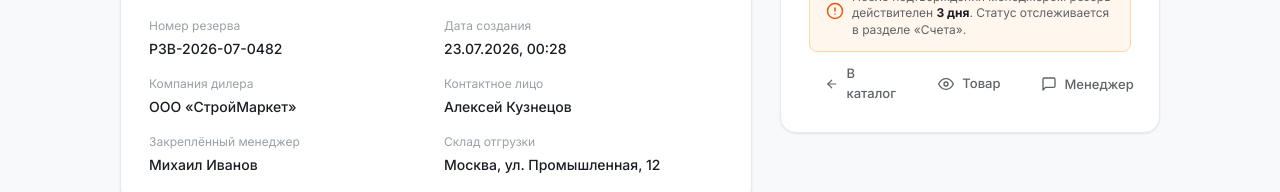
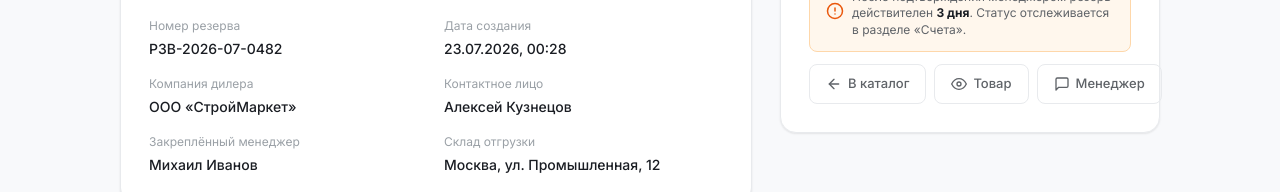
Before and after one commit to smartmoneymoscow-cell/B2B_dealer, a plain HTML site: page reservation.html in a window 1280 px wide. Shown: the part 639-831 px from the top of the page. Drawn offline with Linux system fonts and the light colour scheme.

Commit message:
fix: align back buttons in reservation sidebar

```diff
--- a/reservation.html
+++ b/reservation.html
@@ -144,8 +144,8 @@
   .btn-primary:hover { background: var(--accent-hover); box-shadow: 0 4px 14px rgba(37,99,235,0.35); }
   .btn-secondary { background: var(--bg); color: var(--text-primary); border: 1px solid var(--border); }
   .btn-secondary:hover { background: #f1f3f4; }
-  .btn-ghost { background: transparent; color: var(--text-secondary); padding: 0 16px; height: 40px; font-size: 13px; font-weight: 500; }
-  .btn-ghost:hover { color: var(--accent); background: var(--accent-light); }
+  .btn-ghost { display: inline-flex; align-items: center; justify-content: center; gap: 6px; background: transparent; color: var(--text-secondary); padding: 0 16px; height: 40px; font-size: 13px; font-weight: 500; border: 1px solid var(--border); border-radius: var(--radius-xs); text-decoration: none; white-space: nowrap; cursor: pointer; transition: all 0.15s; font-family: inherit; }
+  .btn-ghost:hover { color: var(--accent); background: var(--accent-light); border-color: var(--accent); }
 
   .actions-row { display: flex; gap: 8px; margin-top: 12px; }
 
@@ -327,7 +327,7 @@
           <div class="vb-text">После подтверждения менеджером резерв действителен <strong>3 дня</strong>. Статус отслеживается в разделе «Счета».</div>
         </div>
 
-        <div class="actions-row">
+        <div class="actions-row" style="display:flex;gap:8px;margin-top:12px">
           <a href="index.html" class="btn btn-ghost" style="flex:1">
             <svg class="ico-sm" viewBox="0 0 24 24"><line x1="19" y1="12" x2="5" y2="12"/><polyline points="12 19 5 12 12 5"/></svg>
             В каталог
@@ -336,10 +336,10 @@
             <svg class="ico-sm" viewBox="0 0 24 24"><path d="M1 12s4-8 11-8 11 8 11 8-4 8-11 8-11-8-11-8z"/><circle cx="12" cy="12" r="3"/></svg>
             Товар
           </a>
-          <button class="btn btn-ghost" style="flex:1">
+          <a href="#" class="btn btn-ghost" style="flex:1">
             <svg class="ico-sm" viewBox="0 0 24 24"><path d="M21 15a2 2 0 0 1-2 2H7l-4 4V5a2 2 0 0 1 2-2h14a2 2 0 0 1 2 2z"/></svg>
             Менеджер
-          </button>
+          </a>
         </div>
       </div>
     </aside>
```
